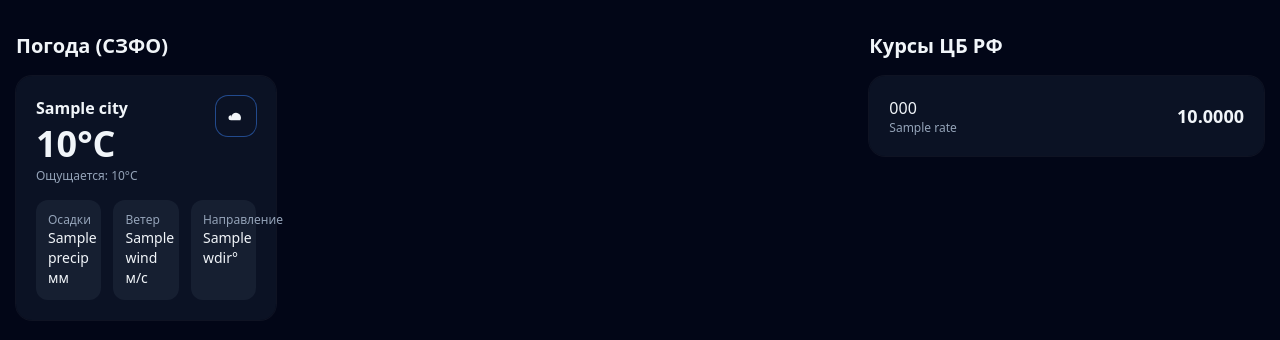
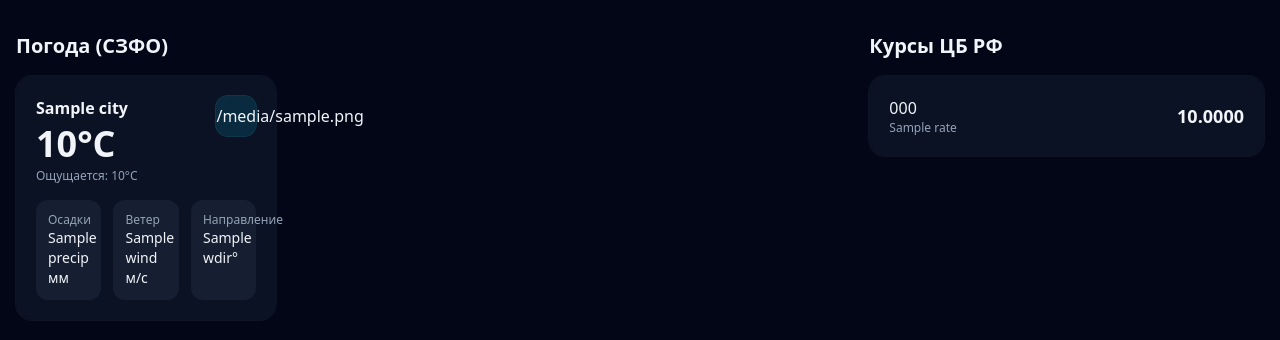
Before and after one commit to Nick-825/nw-weather-site, a Flask app: template templates/index.html in a window 1280 px wide. Shown: the part 96-436 px from the top of the page. Run offline with Flask 3, Linux system fonts and the light colour scheme; the template is opened without the code that fills it: most values are stand-ins (such as "Sample title", 1, 10 or a date in 2020); some libraries are stand-ins or nearby versions.

Commit message:
Update index.html

```diff
--- a/templates/index.html
+++ b/templates/index.html
@@ -4,11 +4,12 @@
 <div class="grid lg:grid-cols-3 gap-8">
   <!-- Weather + News -->
   <section class="lg:col-span-2 space-y-8">
-    <div>
+
+    <div id="weather">
       <h2 class="text-xl font-semibold mb-4">Погода (СЗФО)</h2>
       <div class="grid sm:grid-cols-2 xl:grid-cols-3 gap-5">
         {% for row in weather %}
-        <div class="rounded-2xl bg-slate-900/70 ring-1 ring-white/5 p-5 shadow-soft hover:translate-y-[-2px] transition">
+        <div class="rounded-2xl bg-slate-900/70 ring-1 ring-white/5 p-5 hover:translate-y-[-2px] transition">
           <div class="flex items-start justify-between">
             <div>
               <div class="text-base font-semibold">{{ row.city }}</div>
@@ -17,9 +18,8 @@
                 <div class="text-xs text-slate-400 mt-1">Ощущается: {{ row.feels|round(1) }}°C</div>
               {% endif %}
             </div>
-            <div class="h-10 w-10 rounded-xl bg-brand-500/15 ring-1 ring-brand-400/20 grid place-items-center">
-              <!-- tiny icon -->
-              <svg viewBox="0 0 24 24" class="h-5 w-5"><path fill="currentColor" d="M6 14a6 6 0 1 1 11.31 3H6a3 3 0 0 1 0-6 6 6 0 0 1 0 3z"/></svg>
+            <div class="h-10 w-10 rounded-xl bg-cyan-500/15 ring-1 ring-cyan-400/20 grid place-items-center" title="{{ row.desc }}">
+              <span class="{{ row.anim }}">{{ row.icon }}</span>
             </div>
           </div>
 
@@ -58,6 +58,7 @@
         {% endfor %}
       </div>
     </div>
+
   </section>
 
   <!-- Rates -->
```
